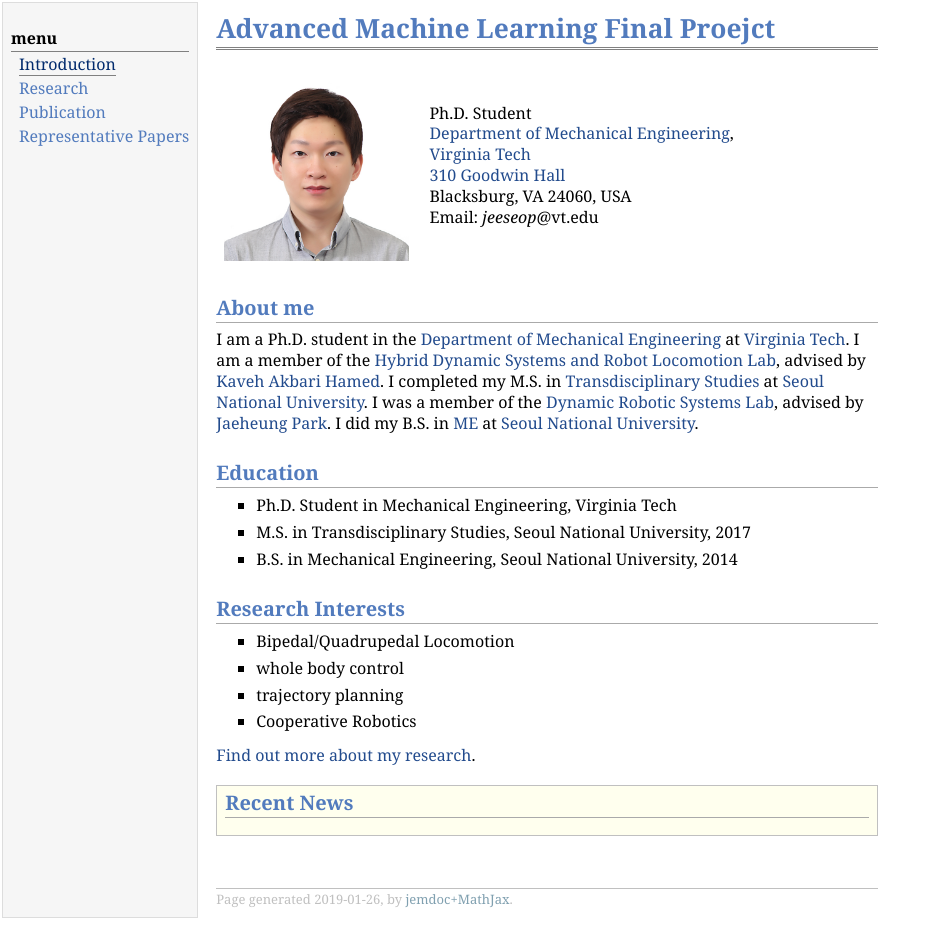
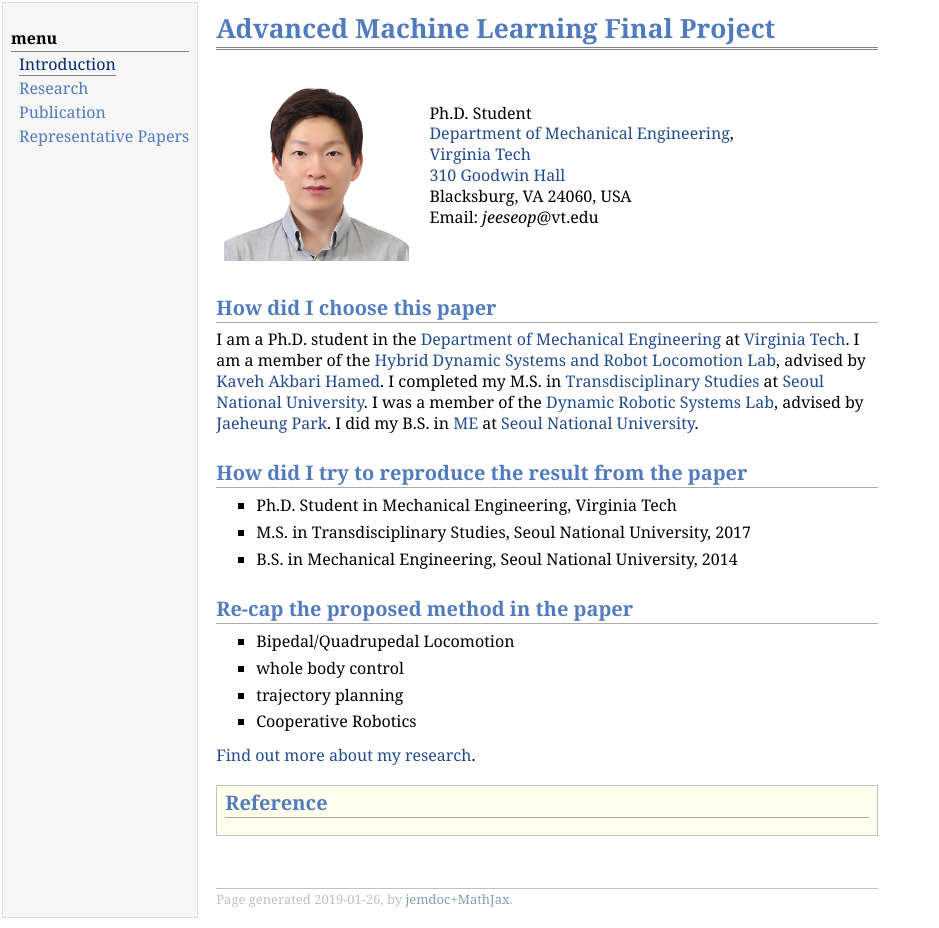
Before and after one commit to jeeseop/aml_finalproj, a plain HTML site: page index.html in a window 1280 px wide. Shown: the whole page, without its empty margins (0-939 px from the left). Drawn offline with Linux system fonts and the light colour scheme.

Commit message:
modify the front page

```diff
--- a/index.html
+++ b/index.html
@@ -19,7 +19,7 @@
 </td>
 <td id="layout-content">
 <div id="toptitle">
-<h1>Advanced Machine Learning Final Proejct </h1>
+<h1>Advanced Machine Learning Final Project </h1>
 </div>
 <table class="imgtable"><tr><td>
 <a href="http://jeeseop.github.io"><img src="photos/JKIM.png" alt="alt text" width="185px" height="185px" /></a>&nbsp;</td>
@@ -29,10 +29,10 @@ Blacksburg, VA 24060, USA <br />
 <!--Email: <i>jeeseop</i> [@] vt [DOT] edu</p>-->
 Email: <i>jeeseop</i>@vt.edu</p>
 </td></tr></table>
-<h2>About me</h2>
+<h2>How did I choose this paper</h2>
 <p>I am a Ph.D. student in the <a href="https://www.me.vt.edu/" target="blank">Department of Mechanical Engineering</a> at <a href="https://vt.edu/" target="blank">Virginia Tech</a>. I am a member of the <a href="https://www.kavehakbarihamed.com/" target="blank">Hybrid Dynamic Systems and Robot Locomotion Lab</a>, advised by <a href="http://www.me.vt.edu/people/faculty/kaveh-hamed/" target="blank">Kaveh Akbari Hamed</a>. I completed my M.S. in <a href="http://convergence.snu.ac.kr/main/?lang=en" target="blank">Transdisciplinary Studies</a> at <a href="http://en.snu.ac.kr/" target="blank">Seoul National University</a>. I was a member of the <a href="http://dyros.snu.ac.kr/" target="blank">Dynamic Robotic Systems Lab</a>, advised by <a href="http://convergence.snu.ac.kr/main/archives/portfolio-items/park-jaeheung-associate-professor?lang=en&portfolioCats=126%2C125%2C127%2C128" target="blank">Jaeheung Park</a>. I did my B.S. in <a href="http://me.snu.ac.kr/" target="blank">ME</a> at <a href="http://en.snu.ac.kr/" target="blank">Seoul National University</a>.</p>
 
-<h2>Education</h2>
+<h2>How did I try to reproduce the result from the paper</h2>
 <ul>
 <li><p>Ph.D. Student in Mechanical Engineering, Virginia Tech</p>
 </li>
@@ -42,7 +42,7 @@ Email: <i>jeeseop</i>@vt.edu</p>
 </li>
 </ul>
 
-<h2>Research Interests</h2>
+<h2>Re-cap the proposed method in the paper</h2>
 <ul>
 <li><p>Bipedal/Quadrupedal Locomotion</p>
 </li>
@@ -57,27 +57,12 @@ Email: <i>jeeseop</i>@vt.edu</p>
 
 <div class="infoblock">
 <div class="blockcontent">
-<h2>Recent News</h2>
+<h2>Reference</h2>
 <ul>
 <!--<li><p><b>Jan &lsquo;19</b>: Two papers accepted at <a href="https://www.icra2019.org/" target="blank">ICRA 2019</a>.</p>-->
 </li>
 </ul>
 </div></div>
-<!--<h2>Recent Publications </h2>
-<ol>
-<li><p>Z. Zhang, J. Lee, JM Smereka, <b>Y. Sung</b>, L. Zhou, and P. Tokekar, “Tree search techniques for minimizing detectability and maximizing visibility,” <i>IEEE Robotics and Automation Letters (RA-L)</i>, Note: Submitted.</p>
-</li>
-<li><p><b>Y. Sung</b>, AK Budhiraja, RK Williams, and P. Tokekar, “Distributed simultaneous action and target assignment for multi-robot multi-target tracking,” <i>Autonomous Robots (AURO)</i>, Note: Submitted.</p>
-</li>
-<li><p><b>Y. Sung</b>, and P. Tokekar, “GM-PHD filter for searching and tracking an unknown number of targets with a mobile sensor with limited FoV,” <i>IEEE Transactions on Automation Science and Engineering (T-ASE)</i>, Note: Submitted.</p>
-</li>
-<li><p><b>Y. Sung</b>, and P. Tokekar, “A competitive algorithm for online multi-robot exploration of a translating plume,” <i>IEEE International Conference on Robotics and Automation (ICRA 2019)</i>, Note: Submitted.</p>
-</li>
-<li><p><b>Y. Sung</b>, AK Budhiraja, RK Williams, and P. Tokekar, “Distributed simultaneous action and target assignment for multi-robot multi-target tracking,” <i>IEEE International Conference on Robotics and Automation (ICRA 2018)</i>, 2018.</p>
-</li>
-</ol>
-<p><a href="pub.html" target=&ldquo;blank&rdquo;>Full list of publications</a>.
-</p>-->
 <div id="footer">
 <div id="footer-text">
 Page generated 2019-01-26, by <a href="https://github.com/wsshin/jemdoc_mathjax" target="blank">jemdoc+MathJax</a>.
```
